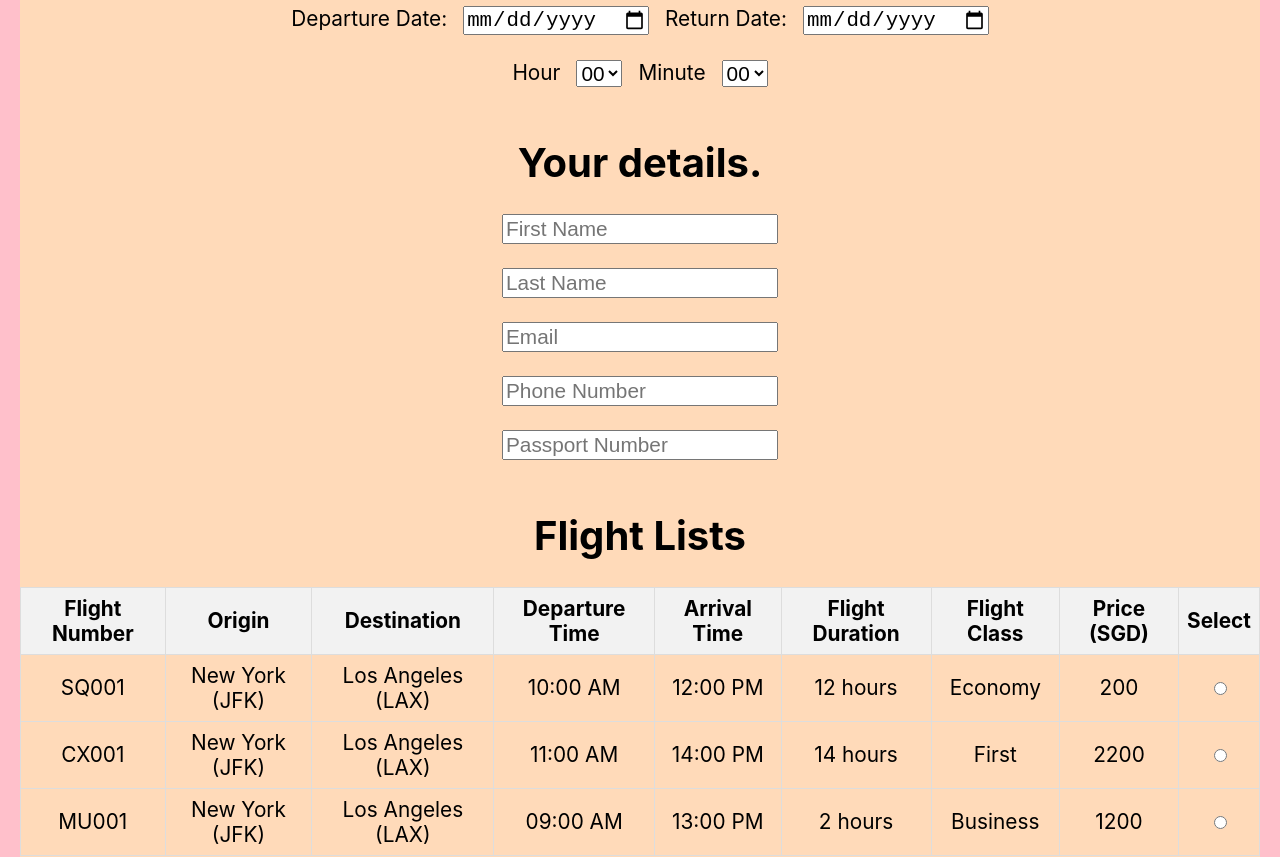
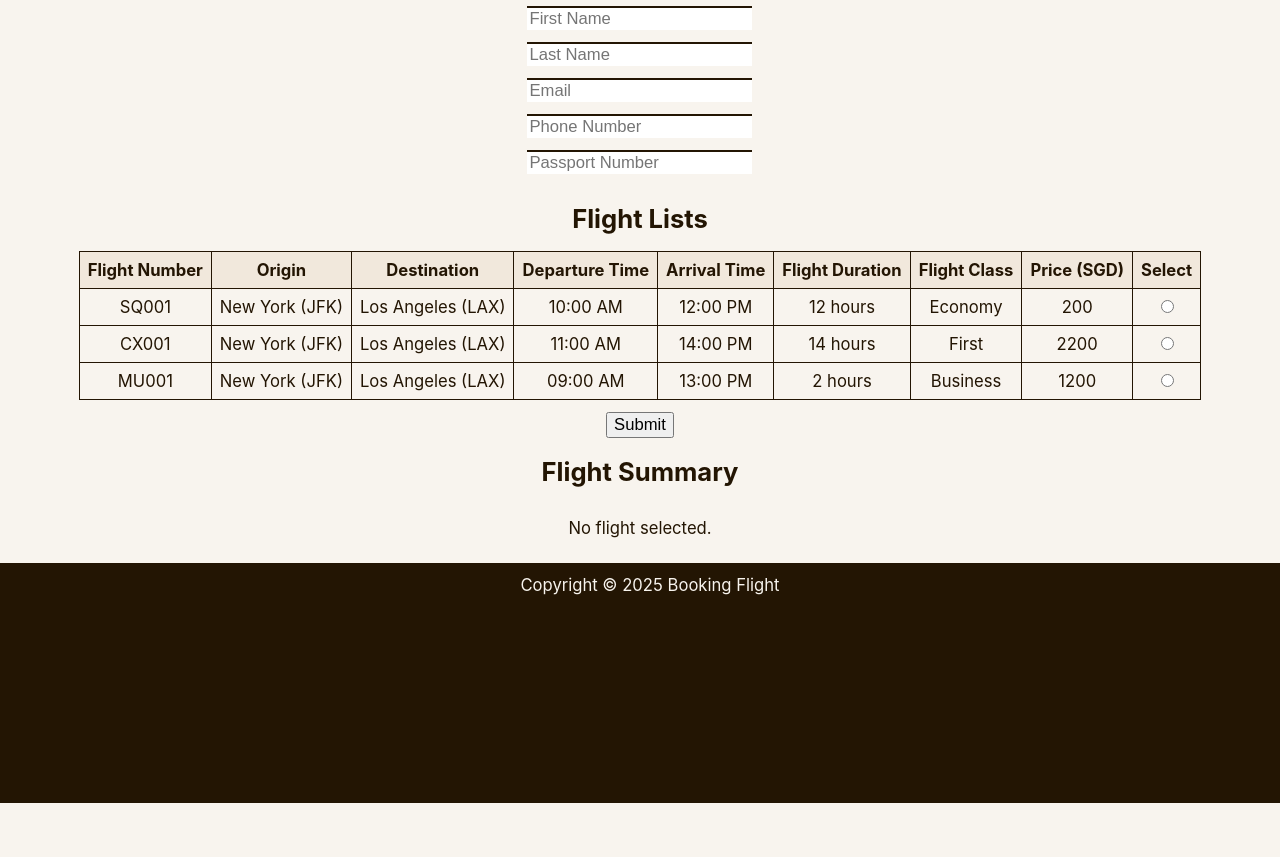
Before and after one commit to Yeesbae/ReactJS, a React (Create React App) app in the folder booking-flight-app/: page / in a window 1280 px wide. Shown: the part 480-1337 px from the top of the page. After the commit the page ends 1283 px from the top, so only its background shows below. Built offline with nearby package versions, Linux system fonts and the light colour scheme.

Commit message:
feat: Changed colors and fixed sizing

```diff
--- a/booking-flight-app/src/App.css
+++ b/booking-flight-app/src/App.css
@@ -1,9 +1,10 @@
 html, body {
-  margin: 0;
+  margin: 0 auto;
   padding: 0;
   overflow-x: hidden;
   width: 100%;
-  background-color: pink;
+  background-color: #f8f4ee;
+  color: #231503;
 }
 
 .App {
@@ -17,7 +18,6 @@ html, body {
   flex-direction: column;
   align-items: center;
   justify-content: center;
-  color: white;
 }
 
 .App-body {
@@ -25,9 +25,9 @@ html, body {
   flex-direction: column;
   align-items: center;
   /* justify-content: center; */
-  min-height: 90vh;
+  height: max-content;
   width: 100%;
-  margin: auto;
+  margin: 0 auto;
   padding: 0 20px;
   box-sizing: border-box;
 }
--- a/booking-flight-app/src/components/Footer/footer.css
+++ b/booking-flight-app/src/components/Footer/footer.css
@@ -1,13 +1,15 @@
 .main-footer {
-    background-color: #282c34;
-    min-height: 15rem;
+    background-color: #231503;
+    height: 15rem;
     width: 100%;
     padding: 0 10px;
-    color: black;
-    background-color: pink;
+    color: #f8f4ee;
 }
 
-.main-footer .copyright-text {
+#copyright-text {
+    margin: 0 auto;
     text-align: center;
-    padding: 1rem 0;
+    padding: 1rem;
+    line-height: 1.5vh;
+    font-size: 1.3vw;
 }
--- a/booking-flight-app/src/components/Footer/footer.tsx
+++ b/booking-flight-app/src/components/Footer/footer.tsx
@@ -4,7 +4,7 @@ import './footer.css';
 export function Footer() {
     return (
         <footer className="main-footer">
-            <p className="copyright-text">Copyright &copy; 2025 Booking Flight</p>
+            <p id="copyright-text">Copyright &copy; 2025 Booking Flight</p>
         </footer>
     )
 }
--- a/booking-flight-app/src/components/Header/header.css
+++ b/booking-flight-app/src/components/Header/header.css
@@ -1,15 +1,14 @@
 .main-header {
-    background-color: #282c34;
+    background-color: #231503;
     min-height: 5rem; /* rem uses root font size */
     width: 100%;
     display: flex;
     padding: 0 10px;
-    color: black;
+    color: #f8f4ee;
     flex-direction: column;
-    background-color: pink;
     text-align: center;
 }
 
 h1 {
-    font-size: 2.5rem;
+    font-size: 2vw;
 }
--- a/booking-flight-app/src/components/Header/header.tsx
+++ b/booking-flight-app/src/components/Header/header.tsx
@@ -5,7 +5,7 @@ export function Header() {
     return (
         <header className="main-header">
             <div>
-                <h1>Booking Flight</h1>
+                <h1>Flight Booking</h1>
             </div>
         </header>
     )
--- a/booking-flight-app/src/data/flights.ts
+++ b/booking-flight-app/src/data/flights.ts
@@ -1,8 +1,8 @@
 export interface Flight {
     id: string;
     airline: string;
-    from: string;
-    to: string;
+    origin: string;
+    destination: string;
     departureTime: string;
     arrivalTime: string;
     price: number;
@@ -14,8 +14,8 @@ export const flights: Flight[] = [
     {
         id: 'SQ001',
         airline: 'Airline 1',
-        from: 'New York (JFK)',
-        to: 'Los Angeles (LAX)',
+        origin: 'New York (JFK)',
+        destination: 'Los Angeles (LAX)',
         departureTime: '10:00 AM',
         arrivalTime: '12:00 PM',
         price: 200,
@@ -25,8 +25,8 @@ export const flights: Flight[] = [
     {
         id: 'CX001',
         airline: 'Airline 2',
-        from: 'New York (JFK)',
-        to: 'Los Angeles (LAX)',
+        origin: 'New York (JFK)',
+        destination: 'Los Angeles (LAX)',
         departureTime: '11:00 AM',
         arrivalTime: '14:00 PM',
         price: 2200,
@@ -36,8 +36,8 @@ export const flights: Flight[] = [
     {
         id: 'MU001',
         airline: 'Airline 3',
-        from: 'New York (JFK)',
-        to: 'Los Angeles (LAX)',
+        origin: 'New York (JFK)',
+        destination: 'Los Angeles (LAX)',
         departureTime: '09:00 AM',
         arrivalTime: '13:00 PM',
         price: 1200,
--- a/booking-flight-app/src/pages/booking.css
+++ b/booking-flight-app/src/pages/booking.css
@@ -3,12 +3,14 @@
     flex-direction: column;
     align-items: center;
     text-align: center;
-    font-size: 1.3rem;
-    background-color: peachpuff;
+    font-size: 1.3vw;
+    height: fit-content;
+    position: relative;
+    padding: 10px
 }
 
 .booking-page select, option, input, button{
-    font-size: 1.3rem;
+    font-size: 1.3vw;
 }
 
 .user-form {
@@ -16,7 +18,7 @@
     flex-direction: column;
     align-items: center;
     margin: 0 auto;
-    gap: 1.5rem;
+    gap: 1.5vh;
 }
 
 .booking-page form div {
@@ -41,7 +43,7 @@
 #flight-details div {
     display: flex;
     flex-direction: row;
-    gap: 1rem;
+    gap: 1vw;
 }
 
 #flight-type {
@@ -61,11 +63,13 @@
 #user-detail div {
     display: flex;
     flex-direction: column;
-    gap: 1.5rem;
+    gap: 1.5vh;
 }
 
 #user-detail input {
-    line-height: 1.5rem;
+    line-height: 1.5vh;
+    border: none;
+    border-top: 2px solid #231503;
 }
 
 #flight-table {
@@ -73,11 +77,12 @@
 }
 
 #flight-table th {
-    background-color: #f2f2f2;
+    background-color: #f1e8dc;
+    color: #231503;
 }
 
 #flight-table th, td {
-    border: 1px solid #ddd;
+    border: 1px solid #231503;
     padding: 8px;
 }
 
@@ -91,7 +96,7 @@
 #flight-summary div {
     display: flex;
     flex-direction: column;
-    line-height: 2rem;
+    line-height: 2vh;
     justify-content: center;
     align-items: center;
     text-align: center;
@@ -107,10 +112,11 @@
 }
 
 #flight-summary button {
+    background-color: #f3efe4;
     width: 150px;
     margin-bottom: 15px;
 }
 
 #flight-summary button:hover {
-    color: blue;
+    opacity: 0.6;
 }
--- a/booking-flight-app/src/pages/booking.tsx
+++ b/booking-flight-app/src/pages/booking.tsx
@@ -1,7 +1,7 @@
+import './booking.css';
+import 'react-toastify/dist/ReactToastify.css';
 import React, { useState } from 'react';
-import './booking.css';
 import { ToastContainer, toast } from "react-toastify";
-import 'react-toastify/dist/ReactToastify.css';
 import { flights } from '../data/flights';
 
 export function Booking() {
@@ -143,7 +143,7 @@ export function Booking() {
                     </div>
                 </div>
                 <div id='user-detail'>
-                    <h1>Your details.</h1>
+                    <h1>Your details</h1>
                     <div>
                         <input type="text" name="firstName" placeholder="First Name" value={formData.firstName} onChange={handleChange} required />
                         <input type="text" name="lastName" placeholder="Last Name" value={formData.lastName} onChange={handleChange} required />
@@ -169,8 +169,8 @@ export function Booking() {
                         {flights.map((flight) => (
                             <tr key={flight.id}>
                                 <td>{flight.id}</td>
-                                <td>{flight.from}</td>
-                                <td>{flight.to}</td>
+                                <td>{flight.origin}</td>
+                                <td>{flight.destination}</td>
                                 <td>{flight.departureTime}</td>
                                 <td>{flight.arrivalTime}</td>
                                 <td>{flight.flightDuration}</td>
@@ -184,8 +184,8 @@ export function Booking() {
                                         onChange={() =>
                                             setFormData((prev) => ({
                                                 ...prev,
-                                                origin: String(flight.from),
-                                                destination: String(flight.to),
+                                                origin: String(flight.origin),
+                                                destination: String(flight.destination),
                                                 selectedFlightID: flight.id,
                                                 flightPrice: String(flight.price),
                                                 flightClass: flight.flightClass,
```
